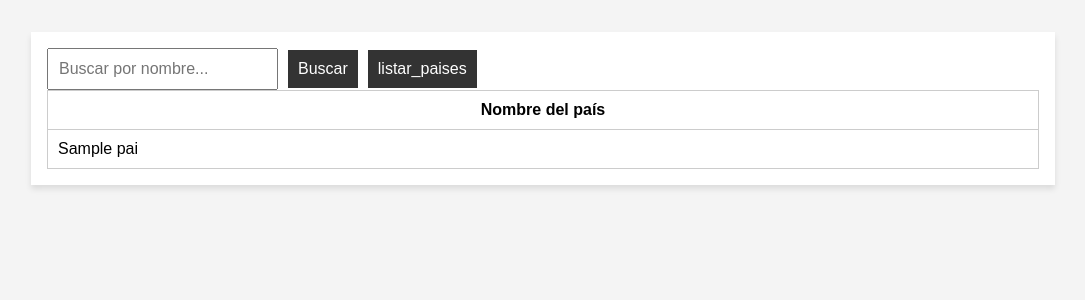
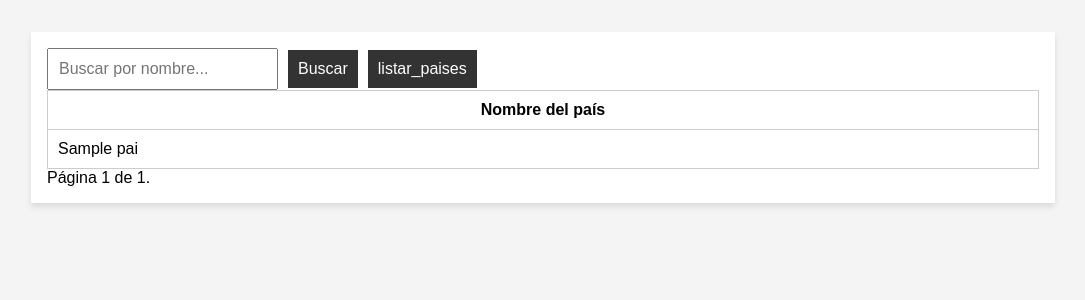
Before and after one commit to WeslenColindres/MiPrimerProyecto, a Django app: page /catalogo/lista/ in a window 1280 px wide. Shown: the part 38-338 px from the top of the page, without its empty margins (97-1182 px from the left). Run offline with Django 4.2, Linux system fonts and the light colour scheme; tables that the repository leaves empty hold one stand-in row (values such as "Sample post").

Commit message:
se agrgo la paginacio faltante

```diff
--- a/catalogo/templates/listar.html
+++ b/catalogo/templates/listar.html
@@ -89,4 +89,21 @@
     {% endfor %}
   </tbody>
 </table>
+<div class="pagination">
+  <span class="step-links">
+      {% if resultados.has_previous %}
+          <a href="?page=1&search={{ query }}&action={{ action }}">Primero</a>
+          <a href="?page={{ resultados.previous_page_number }}&search={{ query }}&action={{ action }}">Anterior</a>
+      {% endif %}
+
+      <span class="current">
+          Página {{ resultados.number }} de {{ resultados.paginator.num_pages }}.
+      </span>
+
+      {% if resultados.has_next %}
+          <a href="?page={{ resultados.next_page_number }}&search={{ query }}&action={{ action }}">Siguiente</a>
+          <a href="?page={{ resultados.paginator.num_pages }}&search={{ query }}&action={{ action }}">Último</a>
+      {% endif %}
+  </span>
+</div>
 {%endblock%}
--- a/catalogo/views.py
+++ b/catalogo/views.py
@@ -8,7 +8,7 @@ from django.contrib.auth.views import LoginView, LogoutView
 from django.urls import reverse_lazy
 from django.views.generic import CreateView
 from django.contrib.auth.decorators import permission_required
-from django.utils.decorators import method_decorator
+from django.core.paginator import Paginator, EmptyPage, PageNotAnInteger
 
 # Create your views here.
 
@@ -131,7 +131,19 @@ def listar(request):
             depto_entry['municipios'].append({'id': municipio.id, 'nombre': municipio.nombre})
 
 
+    paginator = Paginator(context['resultados'], 10)
+    page = request.GET.get('page')
 
+    try:
+        resultados_paginados = paginator.page(page)
+    except PageNotAnInteger:
+
+        resultados_paginados = paginator.page(1)
+    except EmptyPage:
+
+        resultados_paginados = paginator.page(paginator.num_pages)
+
+    context['resultados'] = resultados_paginados
 
     return render(request, 'listar.html', context)
 
```
